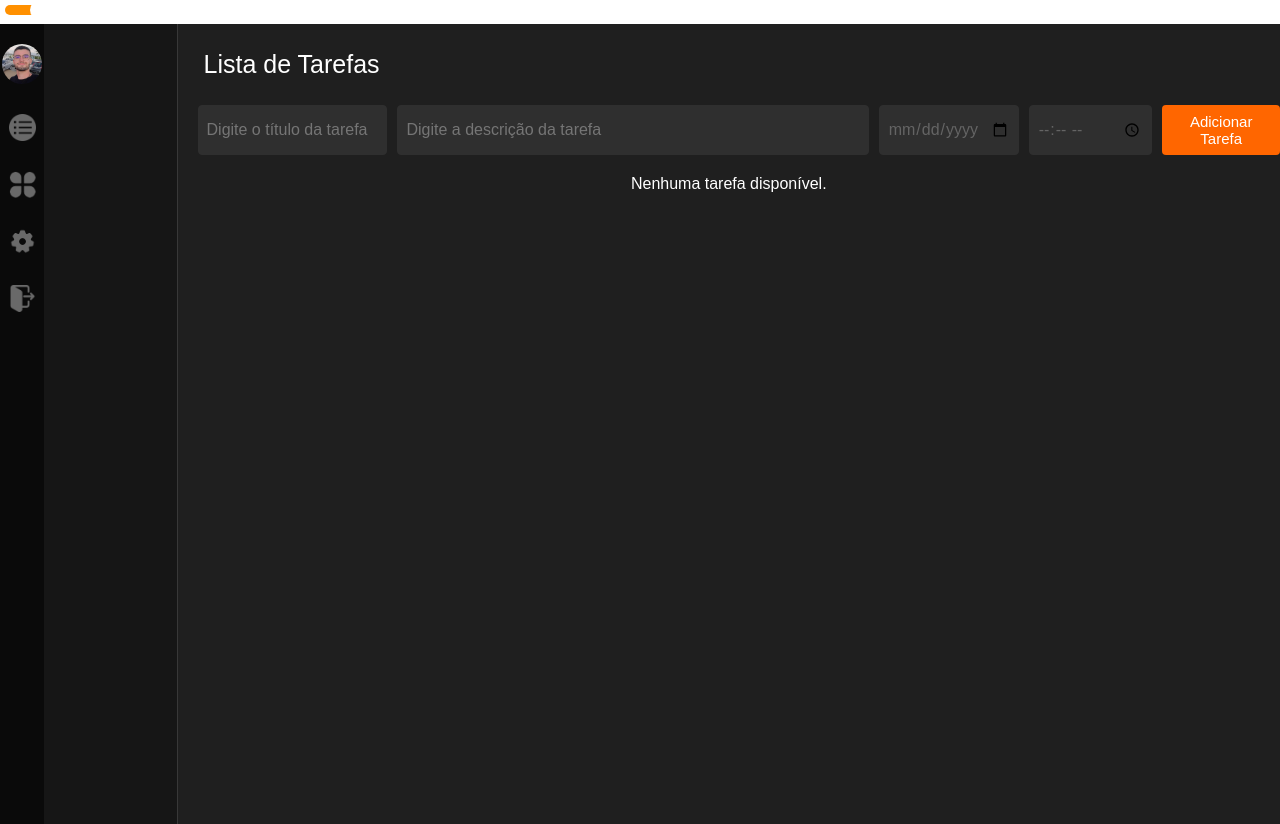
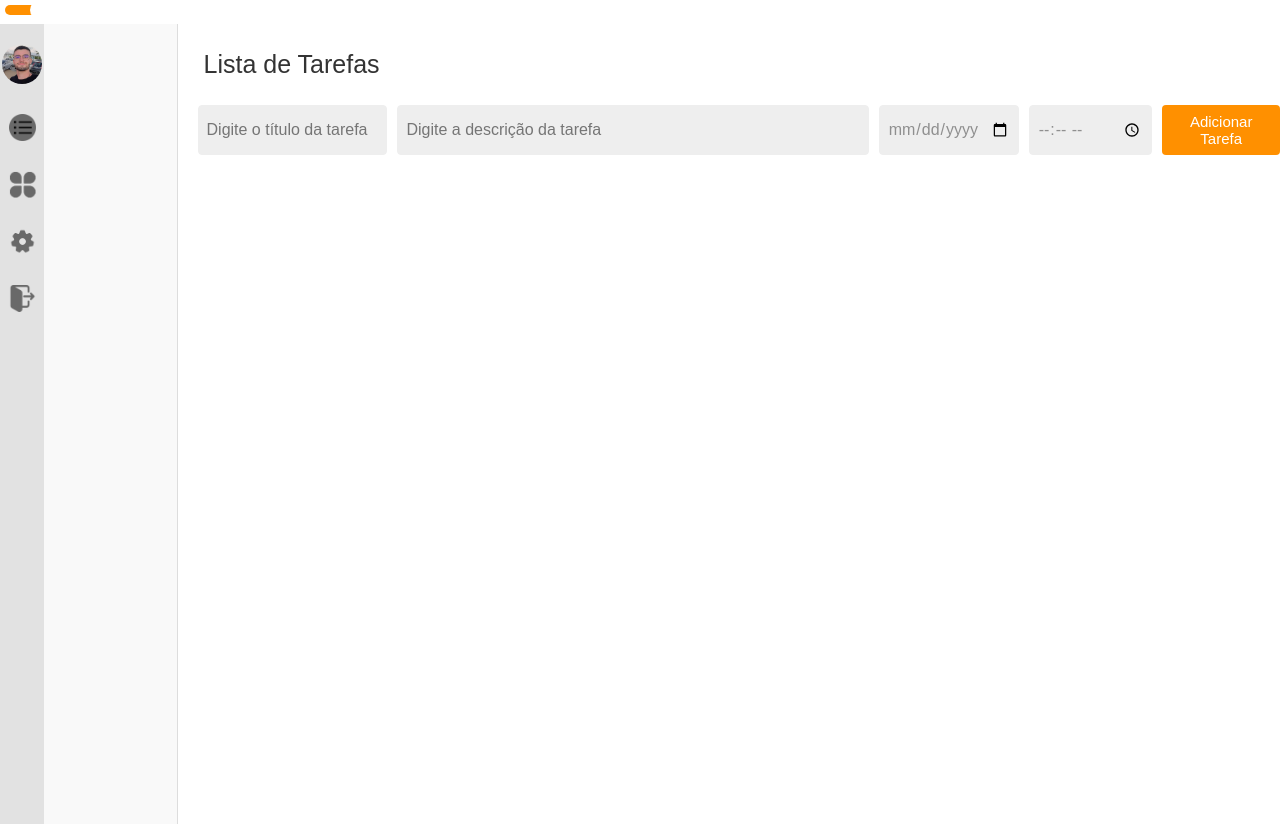
Before and after one commit to GabrielWhite96/TaskLy, a React (Vite) app: page /home in a window 1280 px wide. Built offline with nearby package versions, Linux system fonts and the light colour scheme; a web font is replaced by a local one.

Commit message:
fix the colors to use the theme colors

```diff
--- a/package.json
+++ b/package.json
@@ -12,6 +12,7 @@
   "dependencies": {
     "axios": "^1.7.7",
     "nodemon": "^3.1.4",
+    "polished": "^4.3.1",
     "react": "^18.3.1",
     "react-dom": "^18.3.1",
     "react-icons": "^5.3.0",
--- a/src/components/HomeLeftMenu/HomeLeftMenu.styles.js
+++ b/src/components/HomeLeftMenu/HomeLeftMenu.styles.js
@@ -7,7 +7,7 @@ export const LeftMenu = styled.div`
   flex-direction: column;
   align-items: center;
   padding-top: 20px;
-  background-color: #0a0a0a;
+  background-color: ${({ theme }) => theme.colors.backgroundTertiary };
 `;
 export const ButtonLeftMenu = styled.div`
   margin-top: 30px;
--- a/src/components/HomeLeftMenu/Perfil/Perfil.styles.js
+++ b/src/components/HomeLeftMenu/Perfil/Perfil.styles.js
@@ -3,7 +3,7 @@ import styled from "styled-components";
 export const PerfilContainer = styled.div`
   width: 40px;
   height: 40px;
-  background-color: #383838;
+  background-color: #${({ theme }) => theme.colors.background};
   border: none;
   cursor: pointer;
   background-size: cover;
--- a/src/components/HomeMainsContainer/HomeMainContainer.styles.js
+++ b/src/components/HomeMainsContainer/HomeMainContainer.styles.js
@@ -3,5 +3,5 @@ import styled from "styled-components";
 export const MainContainer = styled.div`
   height: 100vh;
   width: 12%;
-  background-color: #161616;
+  background-color: ${({ theme }) => theme.colors.backgroundSecondary};
 `;
--- a/src/components/HomeTaskContainer/HomeTaskContainer.styles.js
+++ b/src/components/HomeTaskContainer/HomeTaskContainer.styles.js
@@ -1,8 +1,9 @@
 import styled from "styled-components";
+import { rgba } from "polished";
 
 export const TasksContainer = styled.div`
   height: 100vh;
   width: 100%;
-  background-color: #1f1f1f;
-  border-left: 1px solid #383838;
+  background-color: ${({ theme }) => theme.colors.background};
+  border-left: 1px solid ${({ theme }) => rgba(theme.colors.subText, 0.3)};
 `;
--- a/src/components/Task/index.styles.js
+++ b/src/components/Task/Task.styles.js
@@ -1,12 +1,13 @@
 import styled from "styled-components";
+import { rgba } from "polished";
 
 export const TaskDiv = styled.div`
   font-family: "Anek Bangla", sans-serif;
-  color: #fff;
+  color: ${({ theme }) => theme.colors.text};
   display: flex;
   flex-direction: column;
   width: 93%;
-  border-bottom: 1px solid #2f2f2f;
+  border-bottom: 1px solid ${({ theme }) => rgba(theme.colors.subText, 0.3)};
 `;
 
 export const TaskContainer = styled.div`
@@ -18,7 +19,7 @@ export const TaskContainer = styled.div`
   height: 45px;
   width: 93%;
   /* background-color: #3f3f3f; */
-  color: #fff;
+  color: ${({ theme }) => theme.colors.text};
   padding-left: 10px;
   padding-right: 10px;
 `;
@@ -26,13 +27,13 @@ export const TaskContainer = styled.div`
 export const ButtonCheck = styled.div`
   width: 12px;
   height: 12px;
-  border-radius: 5px;
-  border: 2px solid #999999;
+  border-radius: 3px;
+  border: 2px solid ${({ theme }) => theme.colors.subText};
   margin-right: 10px;
   transition: 0.2s;
 
   &:hover {
-    border: 2px solid #e68c00;
+    border: 2px solid ${({ theme }) => theme.colors.secondary};
   }
 `;
 
@@ -46,6 +47,6 @@ export const ButtonAndTask = styled.div`
 `;
 
 export const Description = styled.div`
-  color: #aaa;
+  color: ${({ theme }) => theme.colors.subText};
   margin-left: 50px;
 `;
--- a/src/components/Task/index.jsx
+++ b/src/components/Task/index.jsx
@@ -8,7 +8,7 @@ import {
   DateTask,
   ButtonAndTask,
   Description,
-} from "./index.styles";
+} from "./Task.styles";
 
 // Função para formatar a data no formato dd/mm/yyyy
 const formatDate = (isoDate) => {
--- a/src/components/TasksList/TasksList.styles.js
+++ b/src/components/TasksList/TasksList.styles.js
@@ -9,7 +9,7 @@ export const ListContainer = styled.div`
 
 export const TitleList = styled.div`
   font-family: "Anek Bangla", sans-serif;
-  color: #fff;
+  color: ${({ theme }) => theme.colors.text};
   font-size: 25px;
   margin: 26px;
 `;
@@ -17,7 +17,7 @@ export const TitleList = styled.div`
 export const AddButton = styled.button`
   font-family: "Anek Bangla", sans-serif;
   padding: 8px 12px;
-  background-color: #ff6600;
+  background-color: ${({ theme }) => theme.colors.primary};
   color: white;
   font-size: 15px;
   font-weight: 500;
@@ -26,24 +26,24 @@ export const AddButton = styled.button`
   cursor: pointer;
   transition: 0.2s;
   &:hover {
-    background-color: #e68c00;
+    background-color: ${({ theme }) => theme.colors.secondary};
   }
 `;
 // Estiliza o input de texto para adicionar nova tarefa
 export const TitleInput = styled.input`
   font-family: "Anek Bangla", sans-serif;
   padding: 8px;
-  color: #fff;
+  color: ${({ theme }) => theme.colors.text};
   margin-right: 10px;
-  border: 1px solid #2f2f2f;
-  background-color: #2f2f2f;
+  border: 1px solid ${({ theme }) => theme.colors.backgroundInput};
+  background-color: ${({ theme }) => theme.colors.backgroundInput};
   border-radius: 4px;
   font-size: 16px;
   width: 20%;
   box-sizing: border-box;
 
   &:focus {
-    border-color: #e68c00;
+    border-color: ${({ theme }) => theme.colors.secondary};
     outline: none;
   }
 `;
@@ -51,17 +51,17 @@ export const TitleInput = styled.input`
 export const TaskInput = styled.input`
   font-family: "Anek Bangla", sans-serif;
   padding: 8px;
-  color: #fff;
+  color: ${({ theme }) => theme.colors.text};
   margin-right: 10px;
-  border: 1px solid #2f2f2f;
-  background-color: #2f2f2f;
+  border: 1px solid ${({ theme }) => theme.colors.backgroundInput};
+  background-color: ${({ theme }) => theme.colors.backgroundInput};
   border-radius: 4px;
   font-size: 16px;
   width: 50%;
   box-sizing: border-box;
 
   &:focus {
-    border-color: #e68c00;
+    border-color: ${({ theme }) => theme.colors.primary};
     outline: none;
   }
 `;
@@ -69,35 +69,35 @@ export const TaskInput = styled.input`
 // Estiliza o input de data
 export const DateInput = styled.input`
   font-family: "Anek Bangla", sans-serif;
-  color: #646464;
+  color: ${({ theme }) => theme.colors.subText};
   padding: 8px;
   margin-right: 10px;
-  border: 1px solid #2f2f2f;
-  background-color: #2f2f2f;
+  border: 1px solid ${({ theme }) => theme.colors.backgroundInput};
+  background-color: ${({ theme }) => theme.colors.backgroundInput};
   border-radius: 4px;
   font-size: 16px;
   width: 140px;
   box-sizing: border-box;
 
   &:focus {
-    border-color: #e68c00;
+    border-color: ${({ theme }) => theme.colors.secondary};
     outline: none;
   }
 `;
 export const TimeInput = styled.input`
   font-family: "Anek Bangla", sans-serif;
-  color: #646464;
+  color: ${({ theme }) => theme.colors.subText};
   padding: 8px;
   margin-right: 10px;
-  border: 1px solid #2f2f2f;
-  background-color: #2f2f2f;
+  border: 1px solid ${({ theme }) => theme.colors.backgroundInput};
+  background-color: ${({ theme }) => theme.colors.backgroundInput};
   border-radius: 4px;
   font-size: 16px;
   width: 140px;
   box-sizing: border-box;
 
   &:focus {
-    border-color: #e68c00;
+    border-color: ${({ theme }) => theme.colors.secondary};
     outline: none;
   }
 `;
--- a/src/styles/themes/dark.js
+++ b/src/styles/themes/dark.js
@@ -8,7 +8,7 @@ export default {
     backgroundInput: "#333",
     background: "#222",
     backgroundSecondary: "#1d1d1d",
-    backgroundTertiary: "#1a1a1a",
+    backgroundTertiary: "#141414",
     text: "#f5f5f5",
     subText: "#666",
   },
--- a/src/styles/themes/light.js
+++ b/src/styles/themes/light.js
@@ -5,7 +5,7 @@ export default {
     primary: "#ff9000",
     secondary: "#ffaa00",
     textHover: "#fff",
-    backgroundInput: "#fff",
+    backgroundInput: "#eee",
     background: "#fff",
     backgroundSecondary: "#f9f9f9",
     backgroundTertiary: "#e2e2e2",
```
Also changed, not shown: 1 other file (tests, documents, lock files or other folders).
